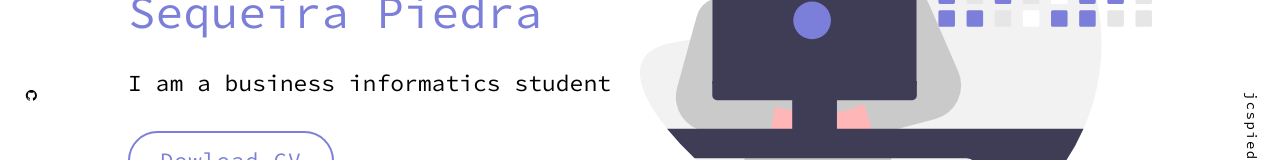
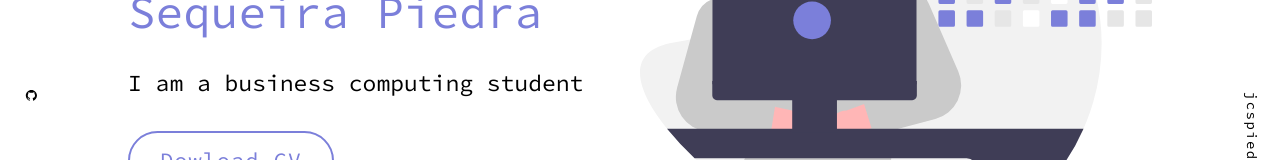
Before and after one commit to spiedra/my-portfolio-website, a Next.js app: page / in a window 1280 px wide. Shown: the part 407-567 px from the top of the page. Built offline with nearby package versions, Linux system fonts and the light colour scheme.

Commit message:
content: update description in landing section

```diff
--- a/src/components/LandingSection.js
+++ b/src/components/LandingSection.js
@@ -90,7 +90,7 @@ export default function LandingSection() {
       <IntroContainer>
         <HiMessage>Hi, my name is</HiMessage>
         <MyName>Juan Carlos Sequeira Piedra</MyName>
-        <p>I am a business informatics student</p>
+        <p>I am a business computing student</p>
         <CurriculumButton
           href="https://drive.google.com/file/d/1kAwJAYOfSvJSOlzHZvYNhtkITj1NkyPa/view?usp=sharing"
           target="_blank"
```
